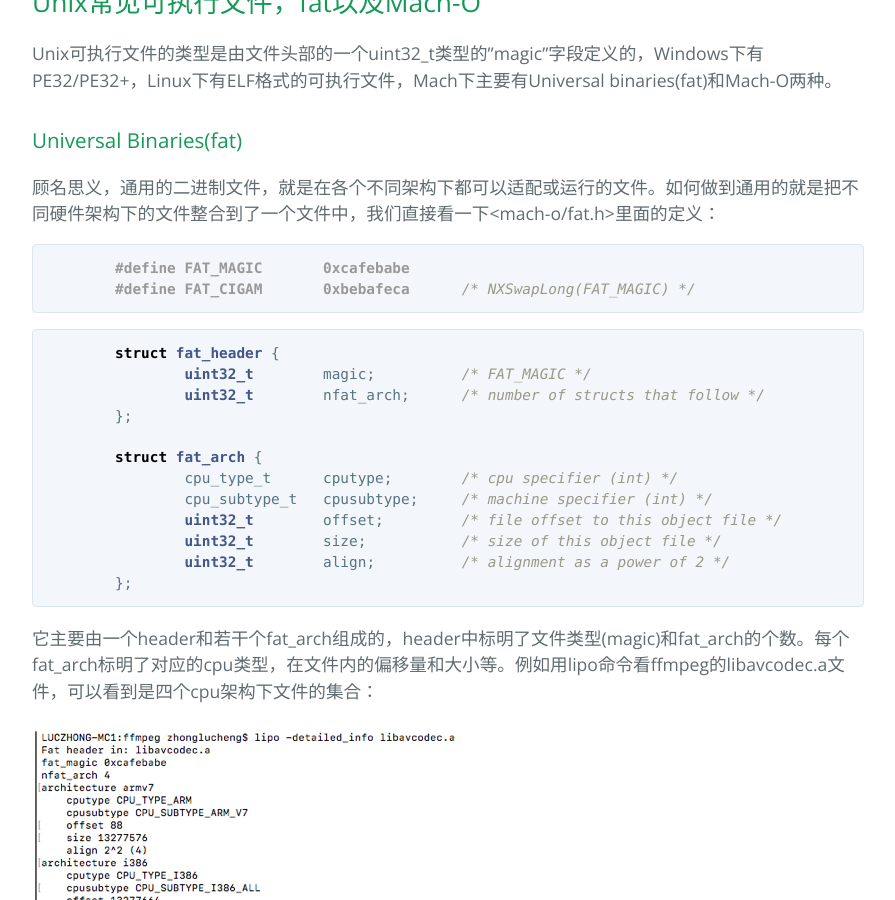
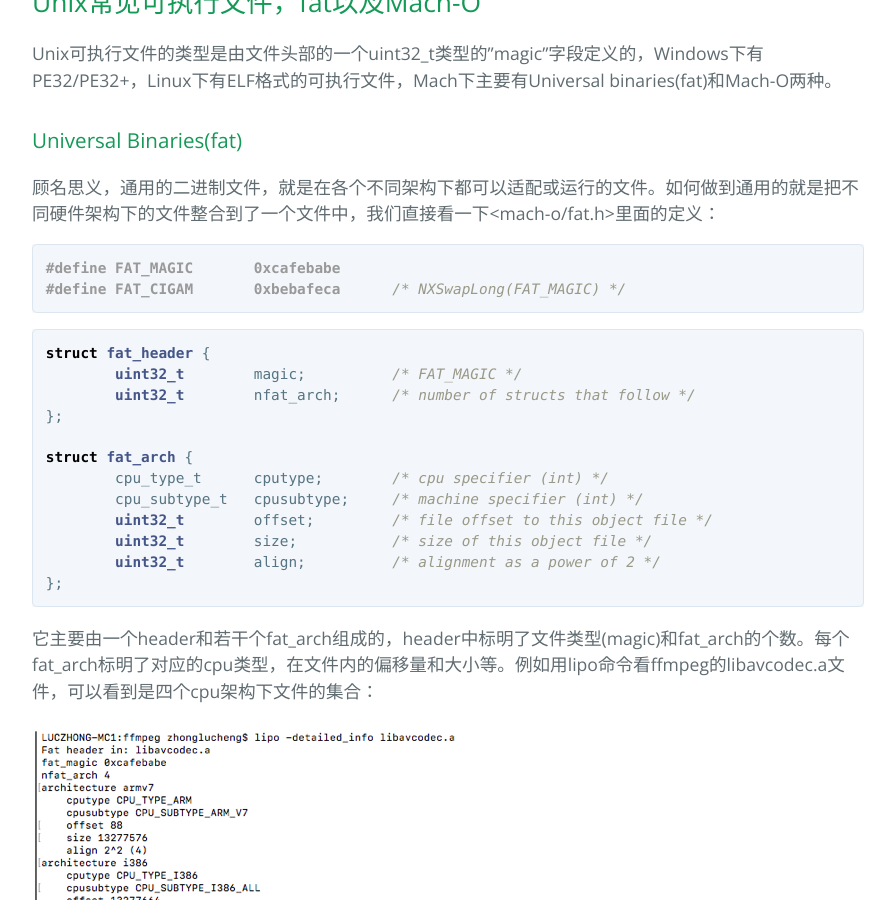
Before and after one commit to luchengzhong/gitblog, a Jekyll site: the page built from _posts/2011-12-31-【iOS 内核】源码解读（1）- Darwin架构和可执行文件加载.md, in a window 1280 px wide and 900 px high, scrolled down 2305 px. Shown: the whole window, without its empty margins (192-1087 px from the left). Built offline with Jekyll 4.4.1, drawn with Linux system fonts in a browser that asks for light colours; our own code applies the rules of GitHub Pages for plain Markdown files; the repository's description, which GitHub fills in, is left out; some of the changed text lies outside the part shown.

Commit message:
switch highlighter

````diff
--- a/_config.yml
+++ b/_config.yml
@@ -1,2 +1,3 @@
+highlighter: pygments
 theme:
 baseurl: /gitblog/
--- a/_posts/2011-12-31-【iOS 内核】源码解读（1）- Darwin架构和可执行文件加载.md
+++ b/_posts/2011-12-31-【iOS 内核】源码解读（1）- Darwin架构和可执行文件加载.md
@@ -54,29 +54,29 @@
 顾名思义，通用的二进制文件，就是在各个不同架构下都可以适配或运行的文件。如何做到通用的就是把不同硬件架构下的文件整合到了一个文件中，我们直接看一下<mach-o/fat.h>里面的定义：
 
 ```cpp
-	#define FAT_MAGIC	0xcafebabe
-	#define FAT_CIGAM	0xbebafeca	/* NXSwapLong(FAT_MAGIC) */
+#define FAT_MAGIC	0xcafebabe
+#define FAT_CIGAM	0xbebafeca	/* NXSwapLong(FAT_MAGIC) */
 ```
 
 ```cpp
-	struct fat_header {
-		uint32_t	magic;		/* FAT_MAGIC */
-		uint32_t	nfat_arch;	/* number of structs that follow */
-	};
+struct fat_header {
+	uint32_t	magic;		/* FAT_MAGIC */
+	uint32_t	nfat_arch;	/* number of structs that follow */
+};
 
-	struct fat_arch {
-		cpu_type_t	cputype;	/* cpu specifier (int) */
-		cpu_subtype_t	cpusubtype;	/* machine specifier (int) */
-		uint32_t	offset;		/* file offset to this object file */
-		uint32_t	size;		/* size of this object file */
-		uint32_t	align;		/* alignment as a power of 2 */
-	};
+struct fat_arch {
+	cpu_type_t	cputype;	/* cpu specifier (int) */
+	cpu_subtype_t	cpusubtype;	/* machine specifier (int) */
+	uint32_t	offset;		/* file offset to this object file */
+	uint32_t	size;		/* size of this object file */
+	uint32_t	align;		/* alignment as a power of 2 */
+};
 ```
 
 它主要由一个header和若干个fat_arch组成的，header中标明了文件类型(magic)和fat_arch的个数。每个fat_arch标明了对应的cpu类型，在文件内的偏移量和大小等。例如用lipo命令看ffmpeg的libavcodec.a文件，可以看到是四个cpu架构下文件的集合：
 
 
-![Alt text](/gitblog//assets/img_posts/1/3.png)
+![.a文件](/gitblog//assets/img_posts/1/3.png)
 
 
 ### Mach-O文件
@@ -109,7 +109,7 @@
 )
 {
 
-	xxx….
+	//xxx….
 
 	pmap_t		pmap = 0;	/* protected by create_map *///用于映射物理地址
 	vm_map_t		map;//虚拟地址
@@ -118,7 +118,7 @@
 	int64_t			aslr_section_size = 0;
 	int64_t			aslr_section_offset = 0;
 
-	xxxx….
+	//xxxx….
 
 	//先创建一个映射物理地址的pmap
 	pmap = pmap_create(get_task_ledger(ledger_task),
@@ -130,7 +130,7 @@
 			vm_compute_max_offset(result->is64bit),
 			TRUE);
 
-	xxxxx…
+	//xxxxx…
 	/*
 	 * Compute a random offset for ASLR, and an independent random offset for dyld.
 	 */
@@ -154,13 +154,13 @@
 		aslr_page_offset += aslr_section_offset;
 	}
 
-	xxxxx…..
+	//xxxxx…..
 	//调用parse_machfile来扫描文件和执行Load Command
 	lret = parse_machfile(vp, map, thread, header, file_offset, macho_size,
 	                      0, aslr_page_offset, dyld_aslr_page_offset, result,
 			      NULL, imgp);
 
-	xxxxxx…..
+	//xxxxxx…..
 }
 ```
 上面摘录了`load_machfile`部分函数代码（包含ASLR相关的部分）。
@@ -200,7 +200,7 @@
 	 */
 	control = ubc_getobject(vp, UBC_FLAGS_NONE);
 
-	xxxxx….
+	//xxxxx….
 
 	//PIE(Position-independent executable)，指代码的执行不依赖它的绝对地址
 	/*
@@ -210,7 +210,7 @@
 		slide = aslr_offset;
 	}
 
-	xxxxx…
+	//xxxxx…
 
 	/*
 	 *  Scan through the commands, processing each one as necessary.
@@ -223,7 +223,7 @@
 	//四趟扫描，分别遍历Load Command
 	for (pass = 0; pass <= 3; pass++) {
 
-		xxxxxx….
+		//xxxxxx….
 
 		/*
 		 * Loop through each of the load_commands indicated by the
@@ -235,7 +235,7 @@
 		ncmds = header->ncmds;
 
 		while (ncmds--) {
-			xxxx..
+			//xxxx..
 
 			/*
 			 *	Get a pointer to the command.
@@ -243,7 +243,7 @@
 			lcp = (struct load_command *)(addr + offset);
 			oldoffset = offset;
 
-			xxx….
+			//xxx….
 
 			/*
 			 * Act on struct load_command's for which kernel
@@ -254,7 +254,7 @@
 				//加载段
 				struct segment_command *scp = (struct segment_command *) lcp;
 
-				xxxx…
+				//xxxx…
 
 				ret = load_segment(lcp,
 				                   header->filetype,
@@ -266,11 +266,11 @@
 				                   slide,
 				                   result);
 
-				xxxxx….
+				//xxxxx….
 			}
 
 			case LC_SEGMENT_64: {
-				xxxx
+				//xxxx
 			}
 			case LC_UNIXTHREAD:
 				//开启一个unix线程，区别于LC_THREAD(加载一个mach线程，用于内核)
@@ -284,7 +284,7 @@
 				break;
 			case LC_MAIN:
 				//用于取代LC_UNIXTHREAD，主要用来加载主线程，设置entry point，栈大小等
-				xxxx.
+				//xxxx.
 				break;
 			case LC_LOAD_DYLINKER:
 				//加载动态库
@@ -304,9 +304,9 @@
 							result);
 				}
 				break;
-			xxxxx…
+			//xxxxx…
 			}
-			xxxx
+			//xxxx
 		}
 	}
 }
@@ -386,7 +386,7 @@
 	effective_page_size = MAX(PAGE_SIZE, vm_map_page_size(map));
 	effective_page_mask = MAX(PAGE_MASK, vm_map_page_mask(map));
 
-	xxxx…
+	//xxxx…
 
 	//判断是否需要4K-alignment（4k是默认的page_size）,需要通过fourk_pager来对齐
 	if (LC_SEGMENT_64 == lcp->cmd) {
@@ -420,13 +420,13 @@
 		widen_segment_command((struct segment_command *)lcp, scp);
 	}
 
-	xxxxx…
+	//xxxxx…
 
 	//这里vm_offset用命令中指定的地址加上了之前传进来随机偏移量
 	vm_offset = scp->vmaddr + slide;
 	vm_size = scp->vmsize;
 
-	xxxxx…
+	//xxxxx…
 
 	//根据是否要fourk_align来计算相应的vm_start和vm_end，本质上就是round和trunc的时候用的mask不同
 #if __arm64__
@@ -465,7 +465,7 @@
 					   effective_page_mask);
 	}
 
-	xxxxx….
+	//xxxxx….
 
 	//根据先前计算得到的几个偏移量，用map_segment进行映射
 	if (vm_size > 0) {
@@ -486,7 +486,7 @@
 			return LOAD_NOSPACE;
 		}
 
-		xxxx…….
+		//xxxx…….
 	}
 	return ret;
 }
@@ -496,7 +496,7 @@
 1. 计算`effective_page_size`和`effective_page_mask`，取默认值和Load Command中指定值两者中的最大值。
 2. 根据`effective_page_size` 是否等于 `FOURK_PAGE_SIZE`来判断是否要强行通过`fourk_pager`来对齐。这里`FOURK_PAGE_SIZE`(FOURK = 4K的意思)就是4K大小，是默认的page大小。
 
-	```c
+	```cpp
 	#define FOURK_PAGE_SIZE 0x1000
 	```
 
````
Also changed, not shown: other parts of _posts/2011-12-31-【iOS 内核】源码解读（1）- Darwin架构和可执行文件加载.md (+1 -1 lines).
